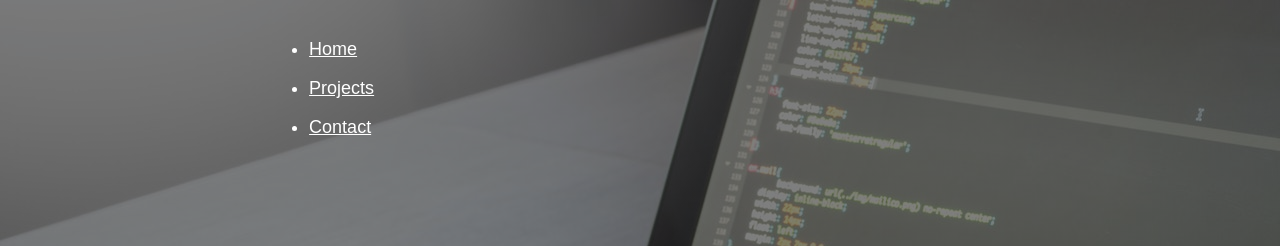
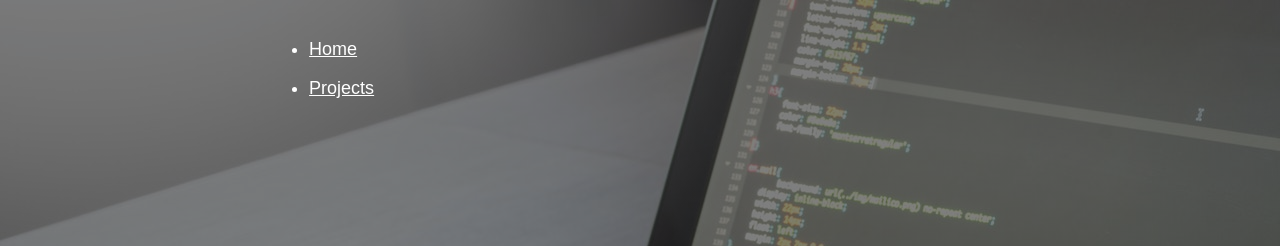
Before and after one commit to damienholden/damienholdencom, a Gatsby site: page / in a window 1280 px wide. Shown: the top 246 px of the page. Built offline with nearby package versions, Linux system fonts and the light colour scheme; Gatsby itself is replaced by a stand-in of ours.

Commit message:
Hid contact form due to recaptcha errors

```diff
--- a/src/components/header.js
+++ b/src/components/header.js
@@ -31,7 +31,7 @@ const Header = props => {
               Projects
             </Link>
           </li>
-          <li className={headerStyles.navListItemContainer}>
+          {/* <li className={headerStyles.navListItemContainer}>
             <Link
               className={`
               ${props.theme === "dark" ? "dark" : "light"}
@@ -41,7 +41,7 @@ const Header = props => {
             >
               Contact
             </Link>
-          </li>
+          </li> */}
         </ul>
       </nav>
     </header>
```
